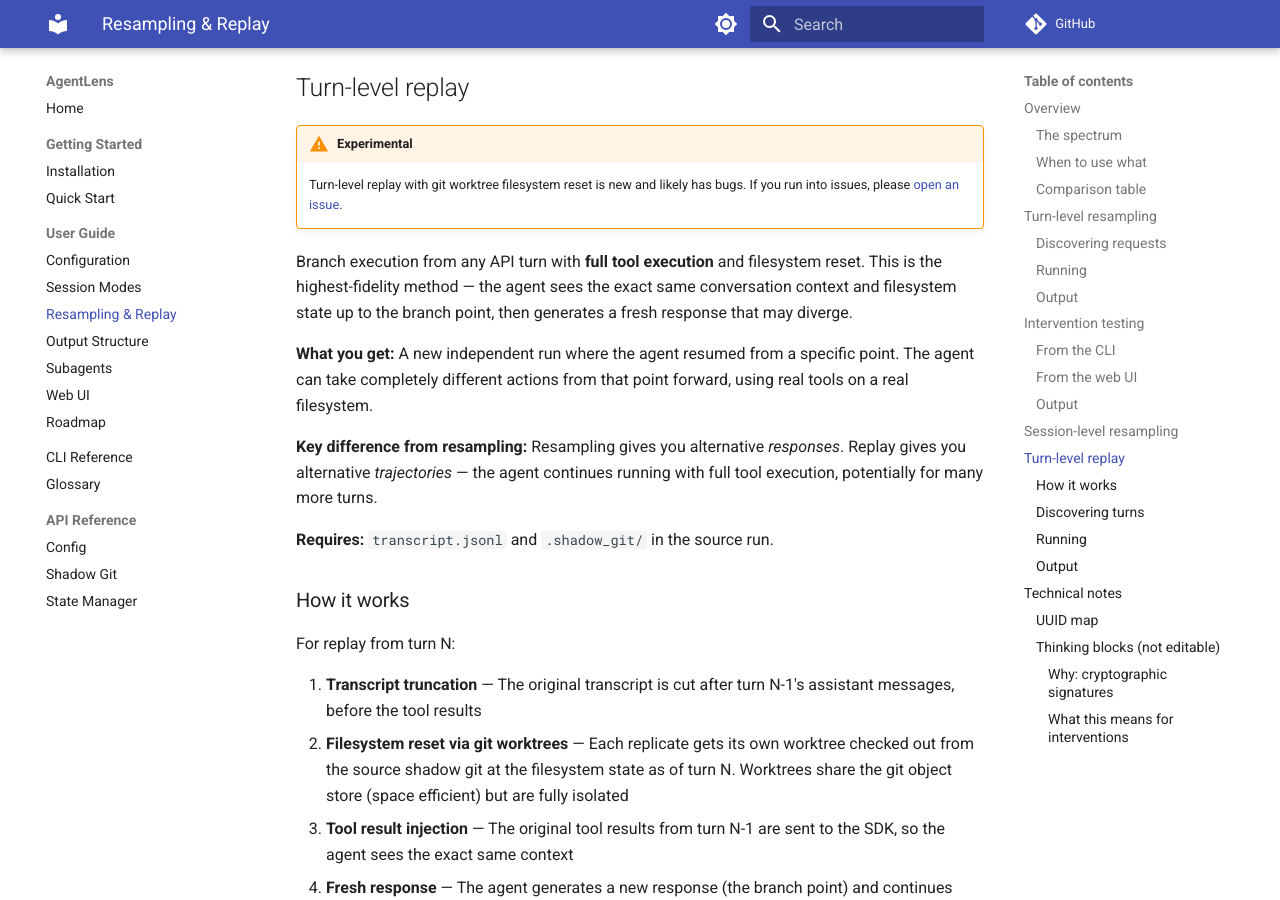
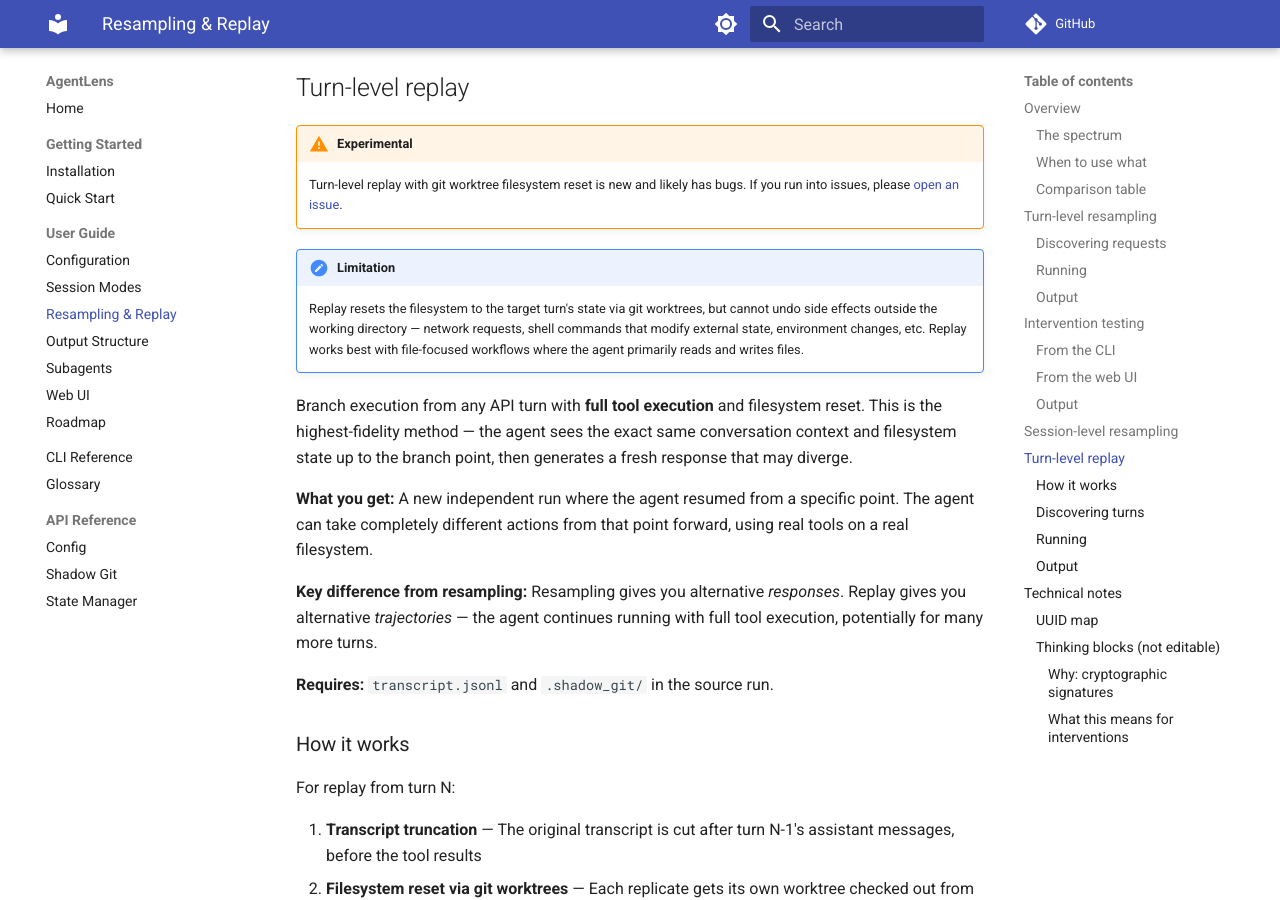
Before and after one commit to dreadnode/agent-lens, an MkDocs documentation site: the page built from docs/guide/resampling.md, in a window 1280 px wide and 900 px high, scrolled down 4592 px. Built offline with MkDocs 1.6.1 and Material for MkDocs 9.7.7, drawn with Linux system fonts in a browser that asks for light colours; comment, search, counter and statistics services are not loaded.

Commit message:
update docs

```diff
--- a/docs/guide/resampling.md
+++ b/docs/guide/resampling.md
@@ -180,6 +180,9 @@ Each replicate runs in its own git worktree, so all 5 execute in parallel. New d
 !!! warning "Experimental"
     Turn-level replay with git worktree filesystem reset is new and likely has bugs. If you run into issues, please [open an issue](https://github.com/dreadnode/agent-lens/issues).
 
+!!! note "Limitation"
+    Replay resets the filesystem to the target turn's state via git worktrees, but cannot undo side effects outside the working directory — network requests, shell commands that modify external state, environment changes, etc. Replay works best with file-focused workflows where the agent primarily reads and writes files.
+
 Branch execution from any API turn with **full tool execution** and filesystem reset. This is the highest-fidelity method — the agent sees the exact same conversation context and filesystem state up to the branch point, then generates a fresh response that may diverge.
 
 **What you get:** A new independent run where the agent resumed from a specific point. The agent can take completely different actions from that point forward, using real tools on a real filesystem.
```
Also changed, not shown: README.md (+2 -0 lines).
